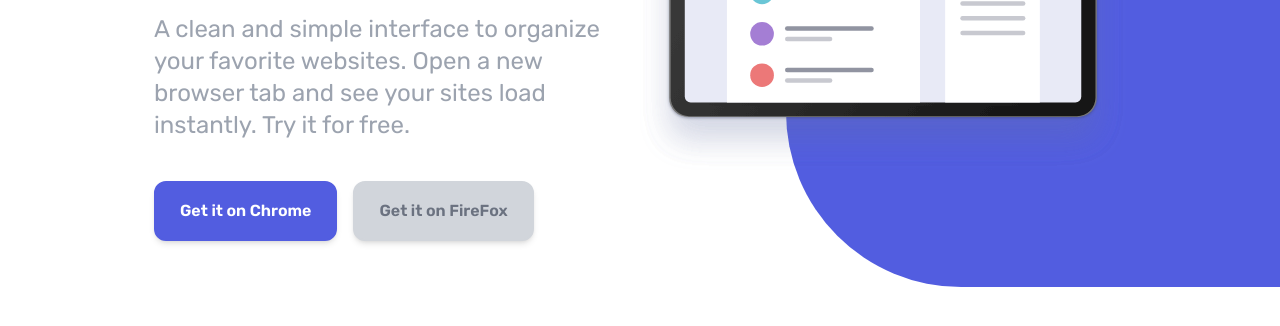
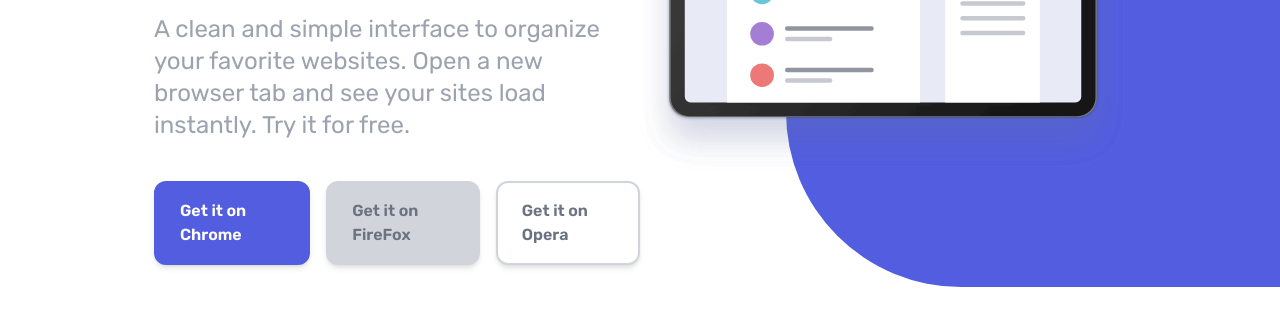
Before and after one commit to karmartir/bookmark, a website: page index.html in a window 1280 px wide. Shown: the part 435-761 px from the top of the page. Drawn offline with Linux system fonts and the light colour scheme.

Commit message:
add third button - opera

```diff
--- a/index.html
+++ b/index.html
@@ -73,7 +73,7 @@
             </p>
             <!-- Buttons Container -->
             <div
-              class="flex items-center justify-center w-full space-x-4 lg:justify-start"
+              class="flex flex-col space-y-4 items-center justify-center w-full md:space-x-4 md:space-y-0 lg:justify-start md:flex-row"
             >
               <a
                 href="#"
@@ -84,6 +84,11 @@
                 href="#"
                 class="py-4 px-6 text-sm font-semibold text-gray-500 bg-gray-300 rounded-xl shadow-md border-2 border-gray-300 md:text-base hover:bg-white hover:scale-90 hover:text-gray-500 duration-300"
                 >Get it on FireFox</a
+              >
+               <a
+                href="#"
+                class="py-4 px-6 text-sm font-semibold text-gray-500 bg-white rounded-xl shadow-md border-2 border-gray-300 md:text-base hover:bg-white hover:scale-90 hover:text-gray-500 duration-300"
+                >Get it on Opera</a
               >
             </div>
           </div>
```
Also changed, not shown: css/style.css.
